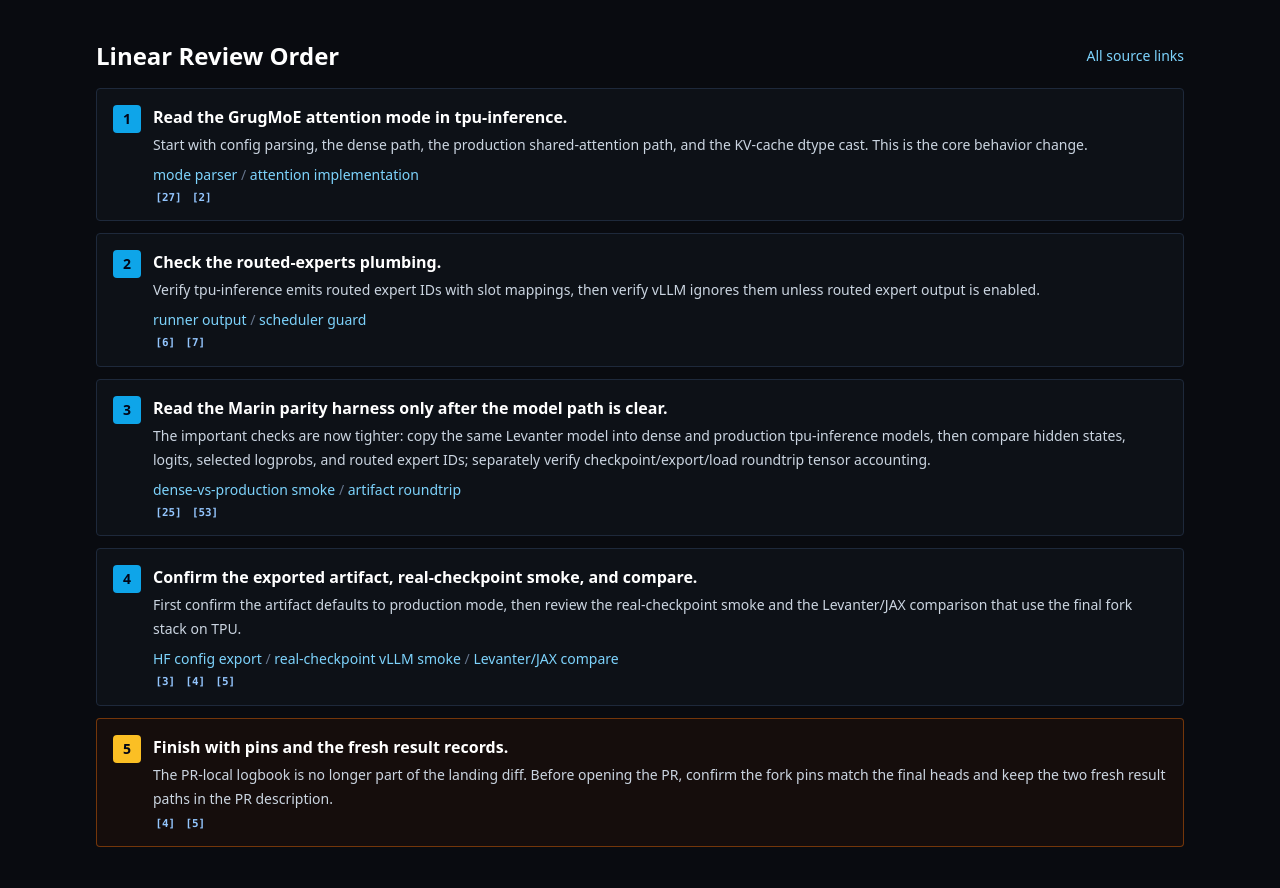
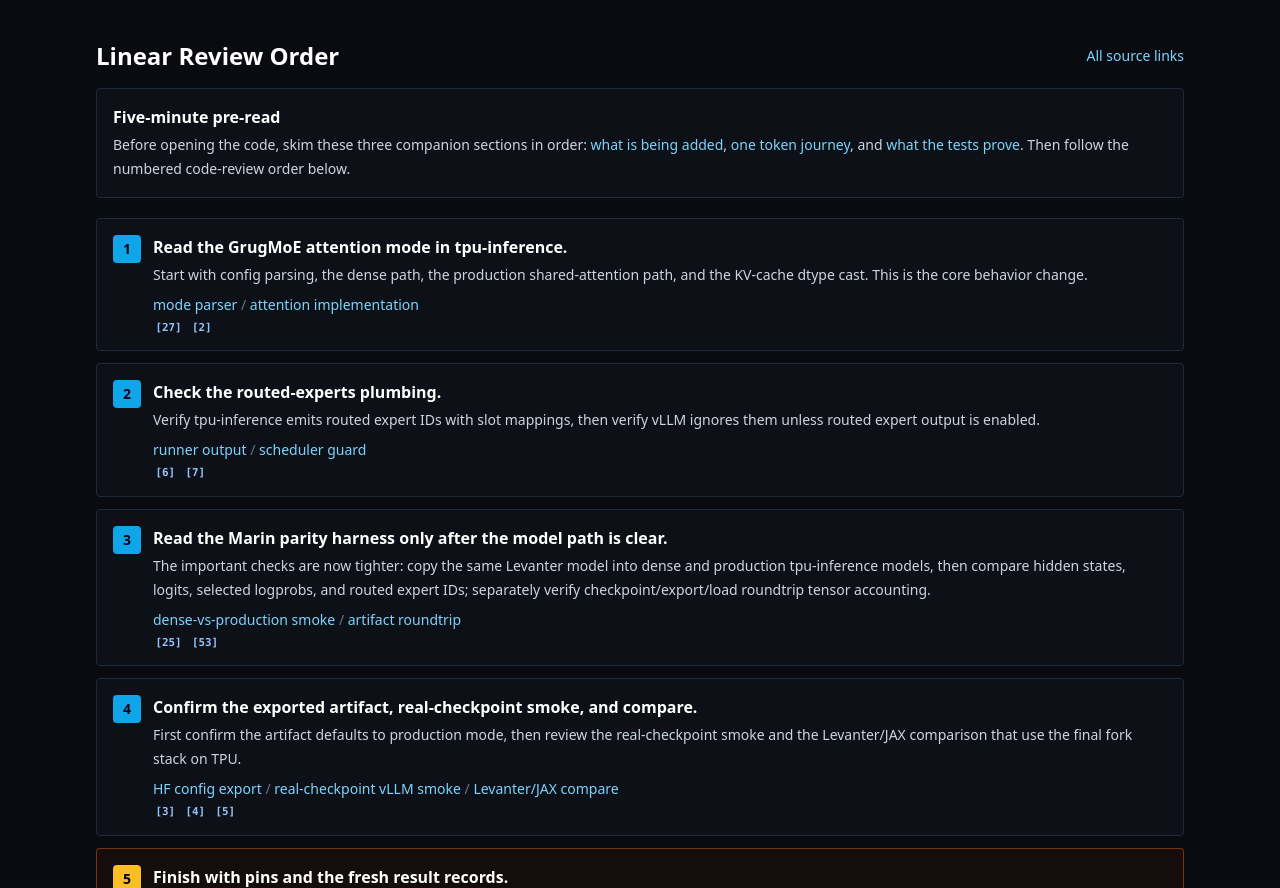
Before and after one commit to yonromai/pr-companions, a website: page scratch/marin/20260619/grugmoe-tpu-vllm-agent-review/index.html in a window 1280 px wide. Shown: the part 9179-10067 px from the top of the page. Drawn offline with nearby package versions, Linux system fonts and the light colour scheme.

Commit message:
Clarify GrugMoE review pre-read flow

```diff
--- a/scratch/marin/20260619/grugmoe-tpu-vllm-agent-review/index.html
+++ b/scratch/marin/20260619/grugmoe-tpu-vllm-agent-review/index.html
@@ -287,7 +287,7 @@
         </div>
 
         <div class="mt-5 rounded border border-slate-800 bg-[#0d1117] p-5">
-          <h3 class="text-lg font-semibold text-white">One Token Journey Through A Tiny GrugMoE Block</h3>
+          <h3 id="token-journey" class="text-lg font-semibold text-white">One Token Journey Through A Tiny GrugMoE Block</h3>
           <p class="mt-3 max-w-4xl text-sm leading-7 text-slate-300">
             This single walkthrough follows one toy token through RMSNorm
             <a class="evidence" href="support.html#q-rmsnorm" title="Open quoted support and source"><span>RMSNorm</span><code>normed = x * jax.lax.rsqrt(variance + self.eps)</code></a>,
@@ -1290,6 +1290,16 @@ shared_output = jnp.array([0.05, 0.02, -0.04, 0.01], dtype=jnp.float32)  # Toy s
         <div class="mb-4 flex items-center justify-between gap-4">
           <h2 class="text-2xl font-semibold text-white">Linear Review Order</h2>
           <a class="text-sm text-sky-300 hover:text-sky-200" href="support.html#links">All source links</a>
+        </div>
+        <div class="mb-5 rounded border border-slate-800 bg-[#0d1117] p-4">
+          <h3 class="font-semibold text-white">Five-minute pre-read</h3>
+          <p class="mt-1 text-sm leading-6 text-slate-300">
+            Before opening the code, skim these three companion sections in order:
+            <a class="text-sky-300 hover:text-sky-200" href="#context">what is being added</a>,
+            <a class="text-sky-300 hover:text-sky-200" href="#token-journey">one token journey</a>, and
+            <a class="text-sky-300 hover:text-sky-200" href="#validation">what the tests prove</a>.
+            Then follow the numbered code-review order below.
+          </p>
         </div>
         <ol class="space-y-3">
           <li class="rounded border border-slate-800 bg-[#0d1117] p-4">
```
